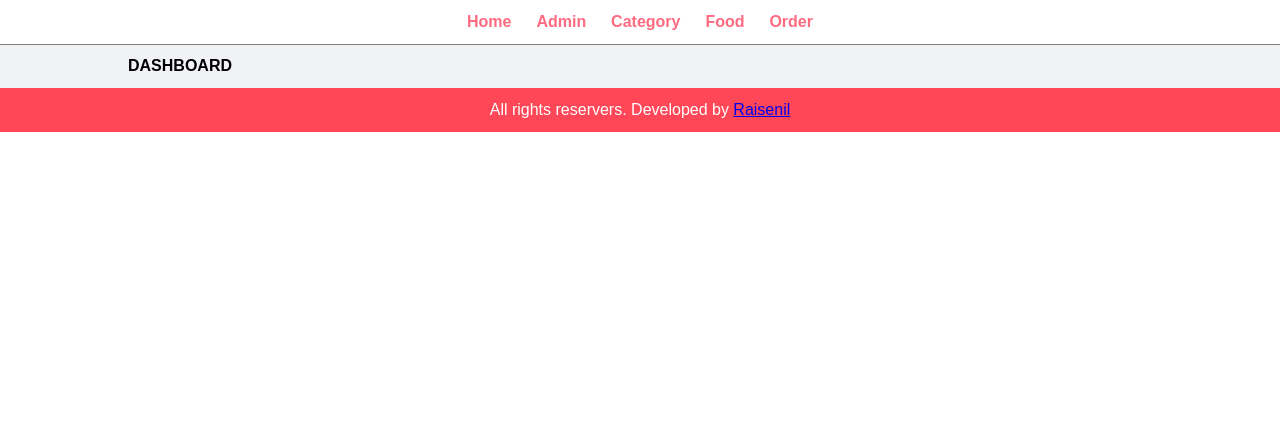
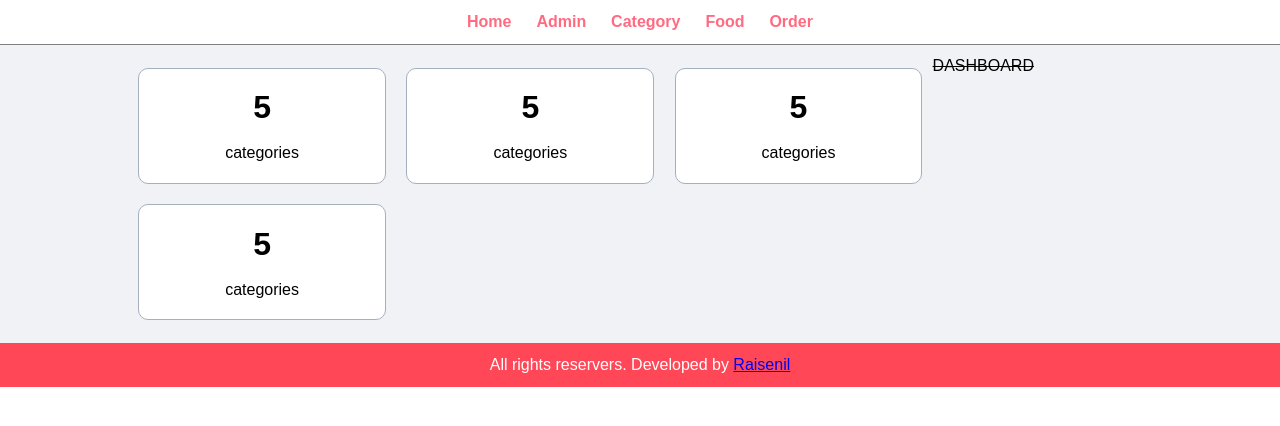
Before and after one commit to Raisenil/Food_Ordering_Website, a PHP site: page /admin/index.php in a window 1280 px wide. Shown: the top 426 px of the page. Run offline with PHP 8.4, Linux system fonts and the light colour scheme.

Commit message:
Update repo

```diff
--- a/admin/index.php
+++ b/admin/index.php
@@ -25,7 +25,33 @@
     <!-- main start -->
     <div class="main-content">
         <div class="wrapper">
-        <strong>DASHBOARD</strong>
+            <s>DASHBOARD</s>
+
+            <div class="col-4 text-center">
+                <h1>5</h1>
+                <br>
+                categories
+            </div>
+
+            <div class="col-4 text-center">
+                <h1>5</h1>
+                <br>
+                categories
+            </div>
+
+            <div class="col-4 text-center">
+                <h1>5</h1>
+                <br>
+                categories
+            </div>
+
+            <div class="col-4 text-center">
+                <h1>5</h1>
+                <br>
+                categories
+            </div>
+
+            <div class="clearfix"></div>
         </div>
     </div>
     <!-- main end -->
--- a/css/admin.css
+++ b/css/admin.css
@@ -15,6 +15,11 @@
 
 .text-center{
     text-align: center;
+}
+
+.clearfix{
+    float: none;
+    clear: both;
 }
 
 /* css for menu */
@@ -49,6 +54,16 @@
     background-color: #f1f2f6;
 }
 
+.col-4{
+    width: 20%;
+    background-color: white;
+    border: 1px solid #a4b0be;
+    border-radius: 10px;
+    margin: 1%;
+    padding: 2%;
+    float: left;
+}
+
 /* css for footer */
 
 .footer{
```
